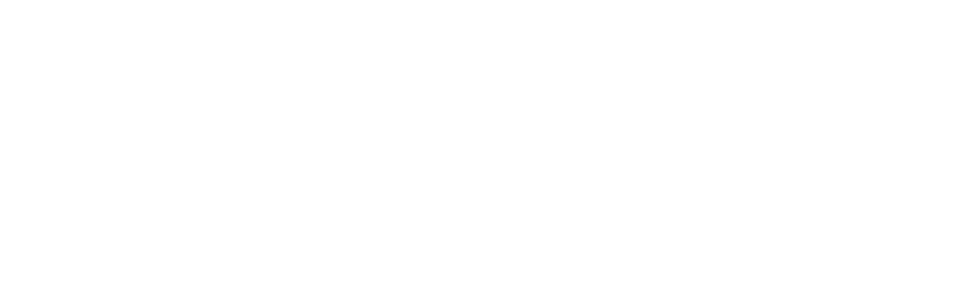
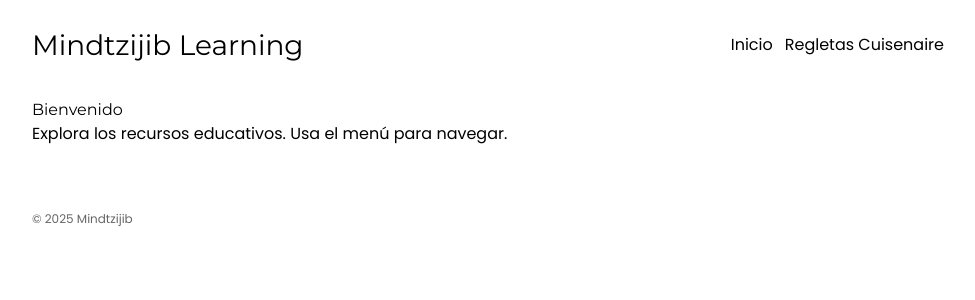
Before and after one commit to mindtzijib-mx/mindtzijib-learning, a React (Vite) app: page / in a window 1280 px wide. Shown: the top 300 px of the page, without its empty margins (152-1127 px from the left). Built offline with nearby package versions, Linux system fonts and the light colour scheme.

Commit message:
Minor fixes 2

```diff
--- a/src/main.tsx
+++ b/src/main.tsx
@@ -5,9 +5,13 @@
 import Home from "./routes/Home.tsx";
 import Cuisenaire from "./routes/Cuisenaire.tsx";
 
+// Detect if served under GitHub Pages subpath
+const slug = "/mindtzijib-learning";
+const needsBase = window.location.pathname.startsWith(slug + "/");
+
 createRoot(document.getElementById("root")!).render(
   <StrictMode>
-    <BrowserRouter basename="/mindtzijib-learning">
+    <BrowserRouter basename={needsBase ? slug : undefined}>
       <Routes>
         <Route path="/" element={<App />}>
           <Route index element={<Home />} />
--- a/vite.config.ts
+++ b/vite.config.ts
@@ -1,8 +1,8 @@
 import { defineConfig } from "vite";
 import react from "@vitejs/plugin-react";
 
-// https://vite.dev/config/
+// Usamos base '/' siempre; en producción GH Pages los assets se sirven igual al copiar dist dentro del slug.
 export default defineConfig({
-  base: "/mindtzijib-learning/",
+  base: "/",
   plugins: [react()],
 });
```
